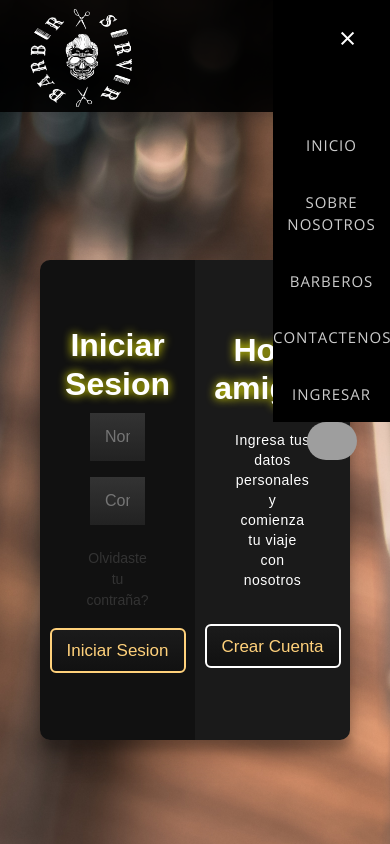
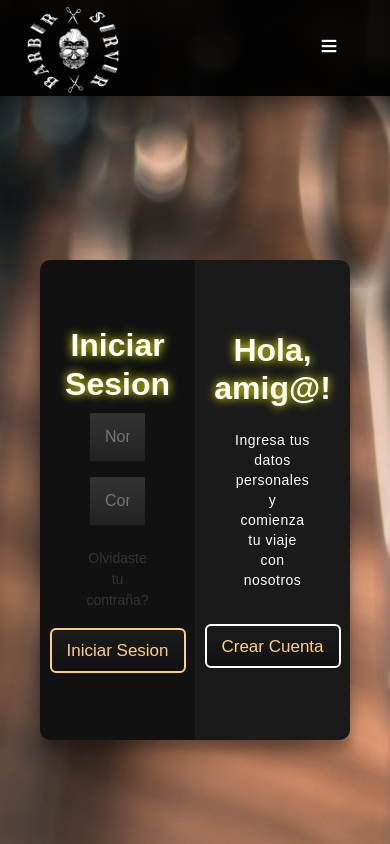
Before and after one commit to vector18xd/BarberServerReact, a React (Create React App) app: page /Loginregister in a window 390 px wide. Shown: the top 844 px of the page. Built offline with nearby package versions, Linux system fonts and the light colour scheme; grey boxes are pictures that could not be loaded; a web font is replaced by a local one.

Commit message:
efecto de nav sin que sea por defecto

```diff
--- a/src/components/IU/css/style.css
+++ b/src/components/IU/css/style.css
@@ -60,20 +60,21 @@ header{
     justify-content: space-between;
     background: rgba(0,0,0,0.9);
     z-index: 1000;
+    transition: 0.4s;
 }
 .slider{
     background: url(../../img/srb.jpeg) no-repeat center center;
     background-size: cover;
     width: 100%;
-    height: 1000px;
+    height: 62.5em;
     display: flex;
     justify-content: center;
     align-items: center;
 }
 
 .imgSlider{
-    width: 10em;
-    height: 8em;
+    width: 10rem;
+    height: 8rem;
 }
 
 .imagenLogo{
@@ -331,10 +332,10 @@ a:not([href]):not([tabindex]):focus, a:not([href]):not([tabindex]):hover {
     .NavLink{
         position: fixed;
         width: 30%;
-        height: 50vh;
+        height: 27em;
         background: rgba(0,0,0,1);
-        right: 0;
-        /* right: -100%; */
+        /* right: 0; */
+        right: -100%;
         top: 0;
         text-align: center;
         padding: 100px 0px;
@@ -371,7 +372,7 @@ a:not([href]):not([tabindex]):focus, a:not([href]):not([tabindex]):hover {
         color:#ffd17b;
     }
     #check:checked ~ .NavLink{
-        right: -100%;
+        right: 0;
     }
     .submenus{
         width: 100%;
@@ -389,6 +390,12 @@ a:not([href]):not([tabindex]):focus, a:not([href]):not([tabindex]):hover {
     }
     .children{
         right: 0;
-        top: 25.5em;
+        top: 24em;
+    }
+    header{height:6em;}
+
+    .imgSlider{
+        height: 7rem;
+        width: 9rem;
     }
 }
--- a/src/components/layouts/css/lore.css
+++ b/src/components/layouts/css/lore.css
@@ -280,13 +280,3 @@
 .rBtn label{
 	margin-right: 10px;
 }
-#Trabajador{
-	padding-right: 10px;
-}
-#Cliente{
-	padding-left: 10%;
-}
-.radiusB{
-	width: 100%;
-	height: auto;
-}
```
